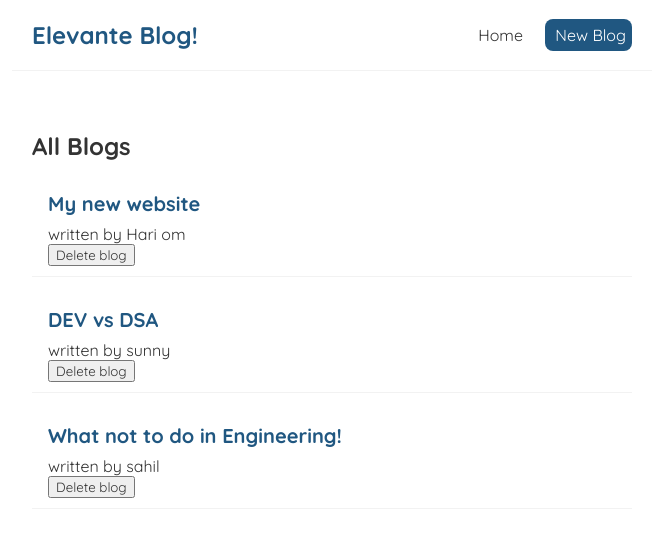
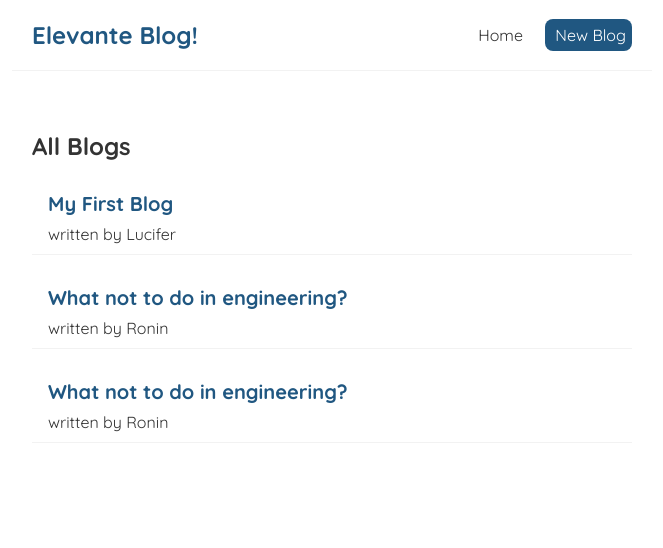
Before and after one commit to rajyashhh/elevante-blog, a React (Create React App) app: page / in a window 1280 px wide. Shown: the top 548 px of the page, without its empty margins (308-971 px from the left). Built offline with nearby package versions, Linux system fonts and the light colour scheme; data requests are answered from the project's data file.

Commit message:
used json file as db

```diff
--- a/src/Home.js
+++ b/src/Home.js
@@ -1,4 +1,4 @@
-import { useState } from 'react';
+import { useEffect, useState } from 'react';
 import BlogList from './bloglist';
 
 
@@ -7,23 +7,23 @@
 
 
 
-    const[blogs, setBlogs] = useState([
-        {title : 'My new website', body: 'lorem ipsum...', author: 'Hari om', id: 1},
-        {title : 'DEV vs DSA', body: 'lorem ipsum...', author: 'sunny', id: 2},
-        {title : 'What not to do in Engineering!', body: 'lorem ipsum...', author: 'sahil', id: 3},
-    ])
+    const[blogs, setBlogs] = useState(null)
 
-    function handleDelete(id){
-        const newBlogs = blogs.filter(blog => blog.id !== id);
-        setBlogs(newBlogs);
-    }
 
-    // useEffect(()=>{
-    //     console.log("Use Effect run");
-    // },[name])
+
+    useEffect(()=>{
+        fetch('http://localhost:8000/blogs').then(res => {
+            return res.json();
+        })
+        .then((data)=>{
+            console.log(data)
+            setBlogs(data);
+        });
+    }, []);
+
     return (
         <div className="home">
-            <BlogList blogs={blogs} title="All Blogs" handleDelete={handleDelete}/>
+            {blogs && <BlogList blogs={blogs} title="All Blogs"/>}
 
         </div>
      );
--- a/src/bloglist.js
+++ b/src/bloglist.js
@@ -9,7 +9,7 @@
                 <div className="blog-preview" key={blog.id}>
                     <h2>{blog.title}</h2>
                     <p>written by {blog.author}</p>
-                    <button onClick={()=>handleDelete(blog.id)}>Delete blog</button>
+
                 </div>
             ))}
         </div>
```
